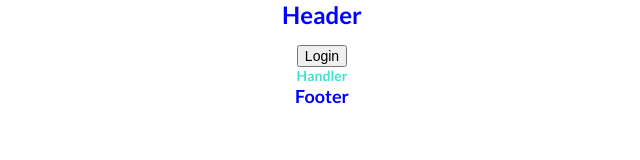
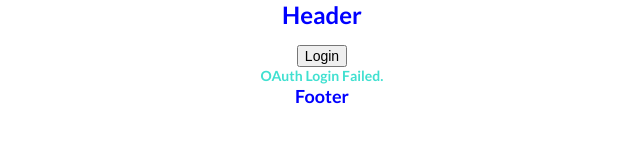
Before and after one commit to Douglas-J-Johnson/rpi-sprinkler-controller-client, a Vue app: page /oauth/callback/access-code in a window 1280 px wide. Shown: the top 160 px of the page, without its empty margins (318-958 px from the left). Built offline with nearby package versions, Linux system fonts and the light colour scheme.

Commit message:
Add inital AuthHandler component to respond to successful OAuth code request

```diff
--- a/src/components/AuthHandler.vue
+++ b/src/components/AuthHandler.vue
@@ -1,12 +1,34 @@
 <template>
     <div id="auth-handler">
-        <h5>Handler</h5>
+        <h5> {{ search() }} </h5>
     </div>
 </template>
 
 <script>
+import qs from 'qs';
+
 export default {
-    name: 'AuthHandler'
+    name: 'AuthHandler',
+    methods: {
+        search() {
+            // currently, when a user rejects permission application is redirected to 'Authorization callback URL' specified in the Github oauth app
+
+            const QUERY_PARAMS = qs.parse(window.location.search.slice(1));
+
+            if (Object.prototype.hasOwnProperty.call(QUERY_PARAMS, 'error') && Object.prototype.hasOwnProperty.call(QUERY_PARAMS, 'error_description')) {
+                console.log('OAuth Error', QUERY_PARAMS.error_description);
+            }
+            else if (Object.prototype.hasOwnProperty.call(QUERY_PARAMS, 'code')) {
+                if (Object.prototype.hasOwnProperty.call(QUERY_PARAMS, 'state') && QUERY_PARAMS.state == 'secret-sauce') {
+                    console.log(QUERY_PARAMS.code);
+                    return "OAuth Login Successful";
+                }
+            }
+            else { console.log('OAuth Error', 'Unspecified OAuth error.'); }
+
+            return "OAuth Login Failed.";
+        }
+    }
 };
 </script>
 
```
